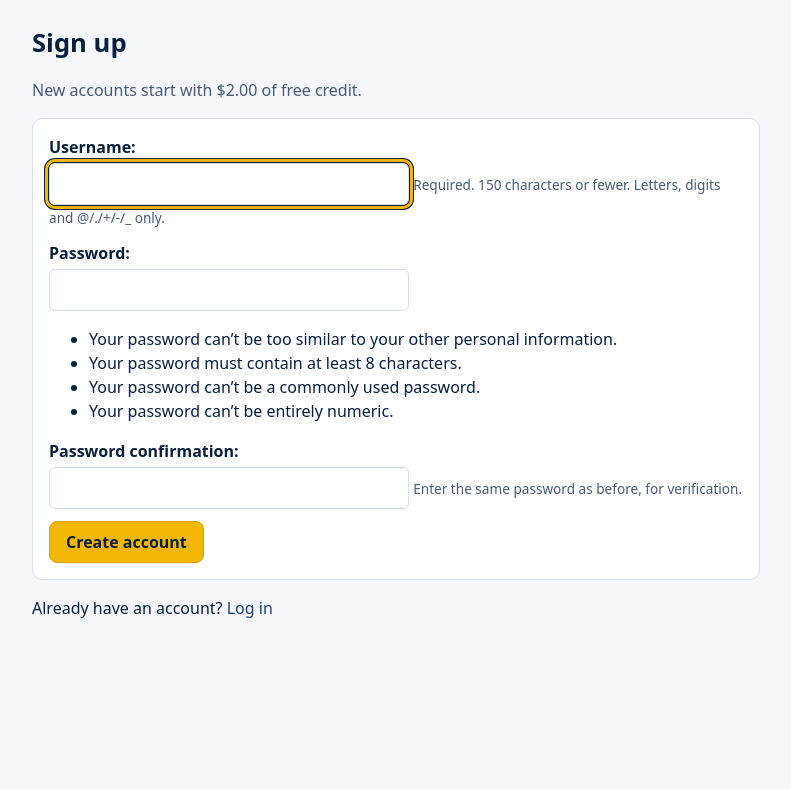
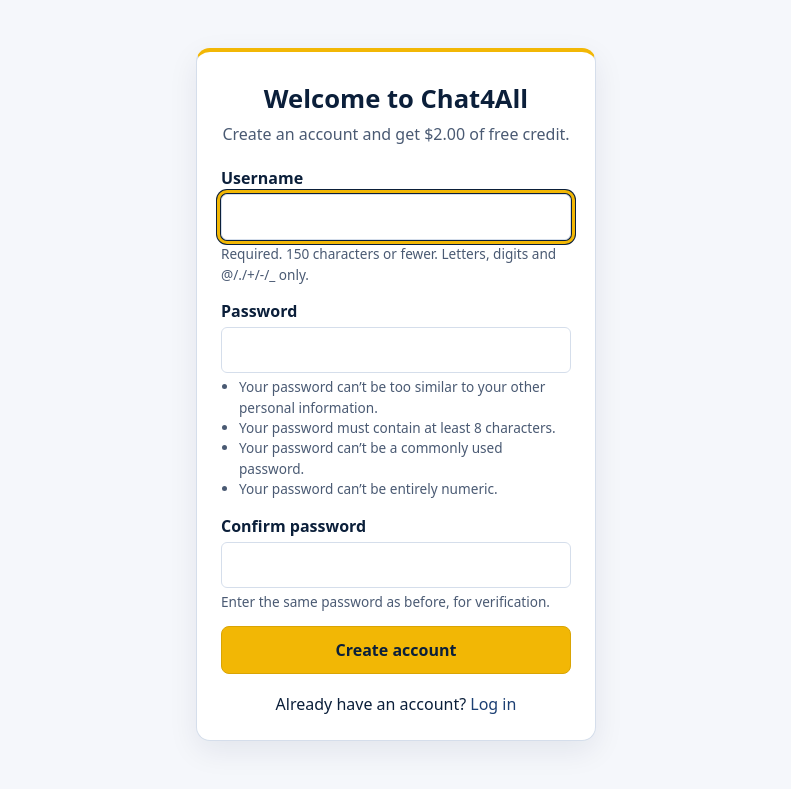
Before and after one commit to isabellaespino/litechat-midterm, a Django app: page /accounts/signup/ in a window 1280 px wide. Shown: the part 48-837 px from the top of the page, without its empty margins (244-1035 px from the left). Before the commit the page ends 666 px from the top, so only its background shows below. Run offline with Django 5.2, Linux system fonts and the light colour scheme.

Commit message:
feat: restyle log-in and sign-up as centered cards
Co-Authored-By: Claude Opus 5.5 <noreply@anthropic.com>

```diff
--- a/accounts/forms.py
+++ b/accounts/forms.py
@@ -8,6 +8,10 @@ class SignUpForm(UserCreationForm):
     class Meta(UserCreationForm.Meta):
         fields = ("username",)
 
+    def __init__(self, *args, **kwargs):
+        super().__init__(*args, **kwargs)
+        self.fields["password2"].label = "Confirm password"
+
 
 class SystemPromptForm(forms.Form):
     system_prompt = forms.CharField(
--- a/templates/base.html
+++ b/templates/base.html
@@ -145,6 +145,19 @@
       .composer-row select { max-width: 100%; width: 100%; }
     }
 
+    /* Log-in and sign-up: a centered card */
+    .auth-card { max-width: 400px; margin: 24px auto 0; background: var(--card); border: 1px solid var(--line); border-top: 4px solid var(--gold); border-radius: 14px; padding: 28px 24px 24px; box-shadow: 0 10px 30px rgba(11, 31, 58, .08); }
+    .auth-card h1 { text-align: center; margin: 0 0 4px; }
+    .auth-card .sub { text-align: center; color: var(--muted); margin: 0 0 20px; }
+    .auth-card .field { margin-bottom: 14px; }
+    .auth-card .field input { max-width: none; padding: 10px 12px; }
+    .auth-card .helptext { margin-top: 4px; }
+    .auth-card .helptext ul { padding-left: 18px; margin: 4px 0 0; }
+    .auth-card .btn.block { margin-top: 6px; padding: 11px 16px; }
+    .field-error { color: var(--error); font-size: .9rem; margin: 4px 0 0; }
+    .form-error { color: var(--error); background: var(--error-soft); border-radius: 6px; padding: 8px 12px; margin: 0 0 14px; }
+    .auth-switch { text-align: center; margin: 18px 0 0; }
+
     /* Landing page only (body.landing): the hero theme stays here. */
     main.landing-main { max-width: none; padding: 0 0 48px; }
     body.landing .hero { background: var(--navy-900); color: var(--on-navy); padding: 56px 16px 64px; }
--- /dev/null
+++ b/templates/registration/_field.html
@@ -0,0 +1,6 @@
+<div class="field">
+  <label for="{{ field.id_for_label }}">{{ field.label }}</label>
+  {{ field }}
+  {% if field.help_text %}<div class="helptext">{{ field.help_text|safe }}</div>{% endif %}
+  {% for error in field.errors %}<p class="field-error" role="alert">{{ error }}</p>{% endfor %}
+</div>
--- a/templates/registration/signup.html
+++ b/templates/registration/signup.html
@@ -2,12 +2,15 @@
 {% load money %}
 {% block title %}Sign up{% endblock %}
 {% block content %}
-  <h1>Sign up</h1>
-  <p class="muted">New accounts start with {{ signup_credit_micros|dollars }} of free credit.</p>
-  <form method="post" class="card">
-    {% csrf_token %}
-    {{ form.as_p }}
-    <button type="submit" class="btn">Create account</button>
-  </form>
-  <p>Already have an account? <a href="{% url 'login' %}">Log in</a></p>
+  <div class="auth-card">
+    <h1>Welcome to Chat4All</h1>
+    <p class="sub">Create an account and get {{ signup_credit_micros|dollars }} of free credit.</p>
+    <form method="post" novalidate>
+      {% csrf_token %}
+      {% for error in form.non_field_errors %}<p class="form-error" role="alert">{{ error }}</p>{% endfor %}
+      {% for field in form %}{% include "registration/_field.html" %}{% endfor %}
+      <button type="submit" class="btn block">Create account</button>
+    </form>
+    <p class="auth-switch">Already have an account? <a href="{% url 'login' %}">Log in</a></p>
+  </div>
 {% endblock %}
```
Also changed, not shown: accounts/tests.py (+55 -0 lines), templates/registration/login.html (+12 -8 lines).
